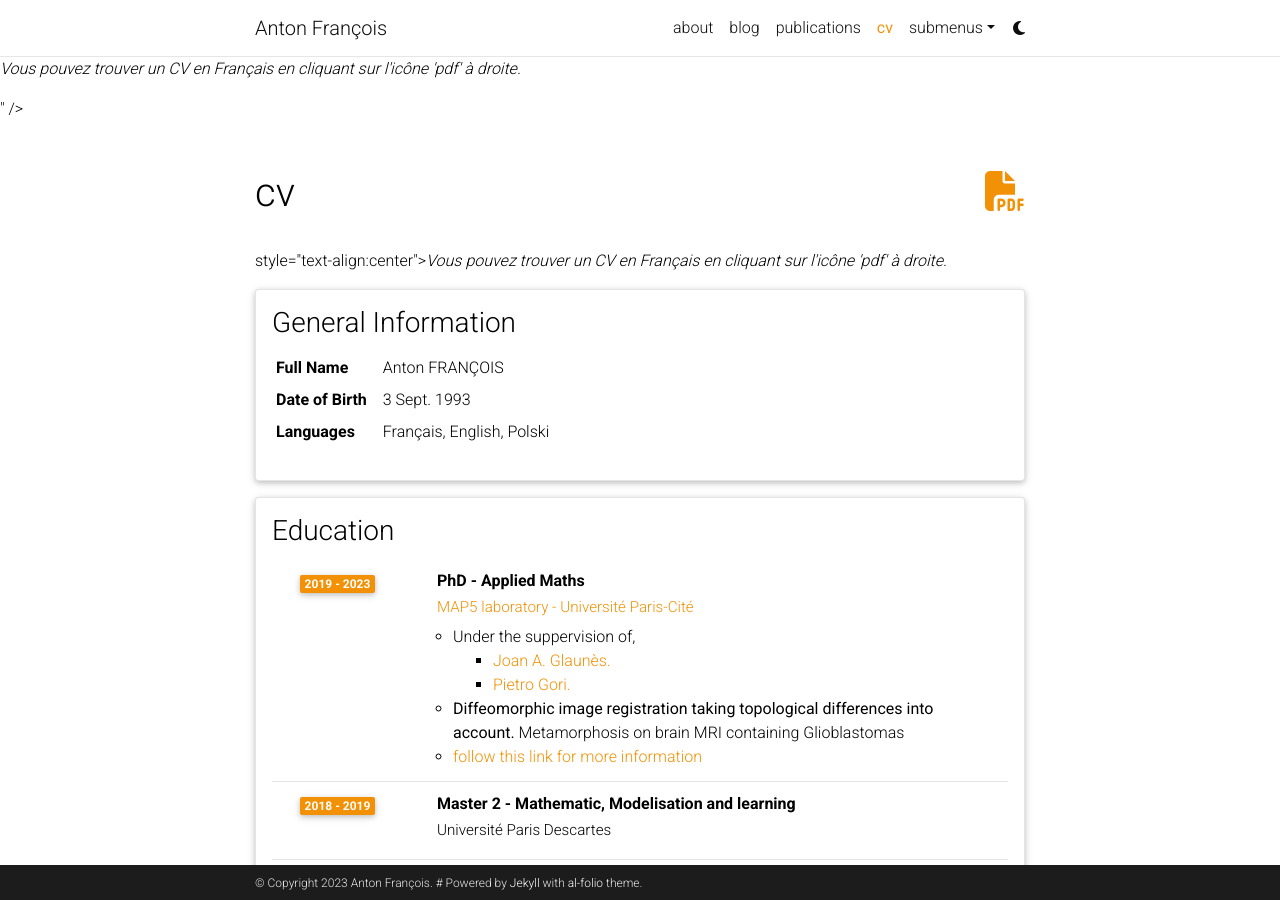
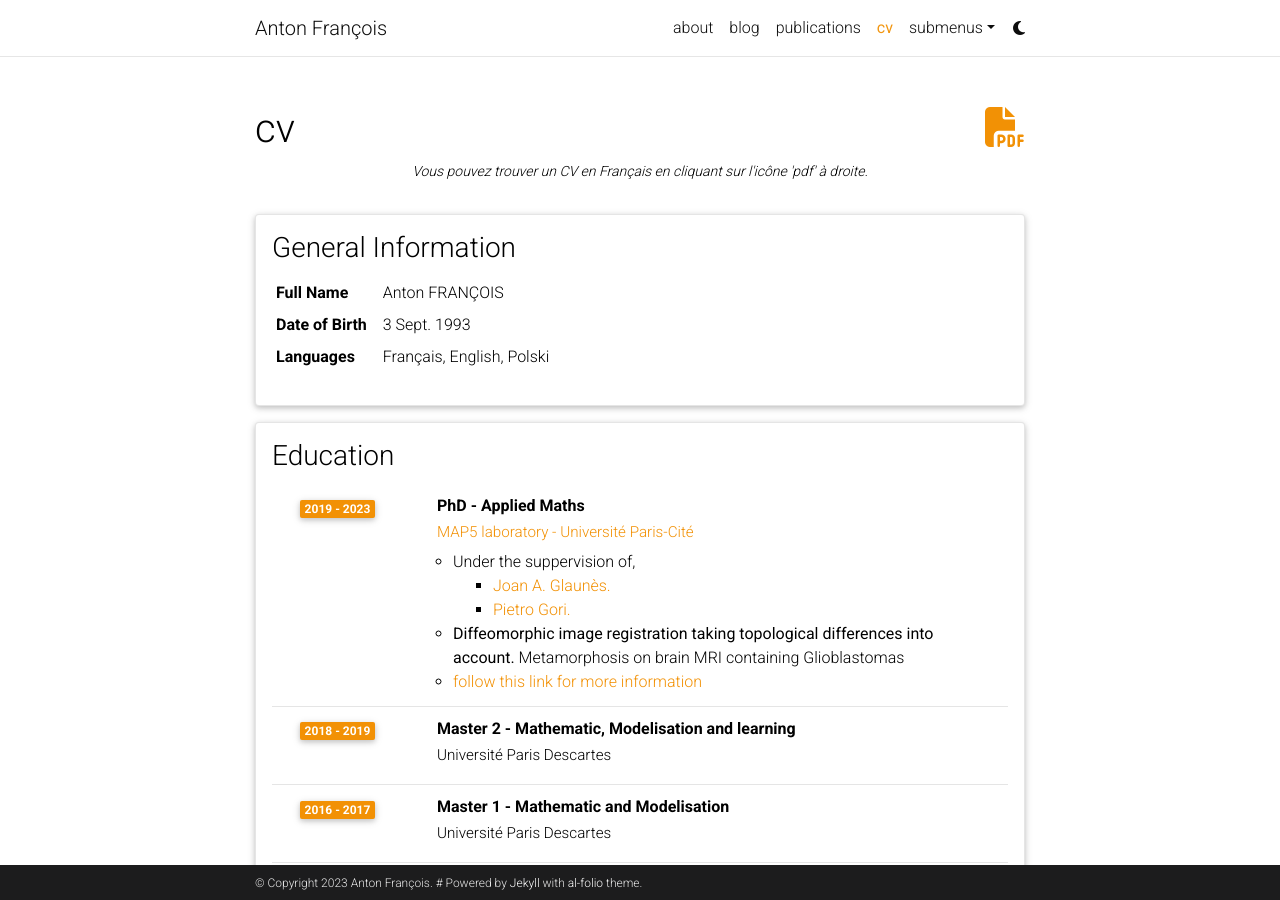
Before and after one commit to antonfrancois/antonfrancois.github.io, a Jekyll site: the page built from _pages/cv.md, in a window 1280 px wide and 900 px high. Built offline with Jekyll 4.4.1, drawn with Linux system fonts in a browser that asks for light colours; comment, search, counter and statistics services are not loaded; a style sheet for code colours, icons or effects is not loaded.

Commit message:
trying to fix CV header txt message

```diff
--- a/_layouts/cv.html
+++ b/_layouts/cv.html
@@ -6,7 +6,7 @@ layout: default
 
           <header class="post-header">
             <h1 class="post-title">{{ page.title }} {% if page.cv_pdf %}<a href="{{ page.cv_pdf | prepend: 'assets/pdf/' | relative_url}}" target="_blank" rel="noopener noreferrer" class="float-right"><i class="fas fa-file-pdf"></i></a>{% endif %}</h1>
-            <p class="post-description">{{ page.description }}</p>
+            <p class="post-description" style="text-align:center">{{ page.description }}</p>
           </header>
 
           <article>
--- a/_pages/cv.md
+++ b/_pages/cv.md
@@ -5,5 +5,5 @@ title: cv
 nav: true
 nav_order: 4
 cv_pdf: Cv_Anton_Francois(fr).pdf
-description: <p> style="text-align:center"><em>Vous pouvez trouver un CV en Français en cliquant sur l'icône 'pdf' à droite.</em></p>
+description: <em>Vous pouvez trouver un CV en Français en cliquant sur l'icône 'pdf' à droite.</em>
 ---
```
